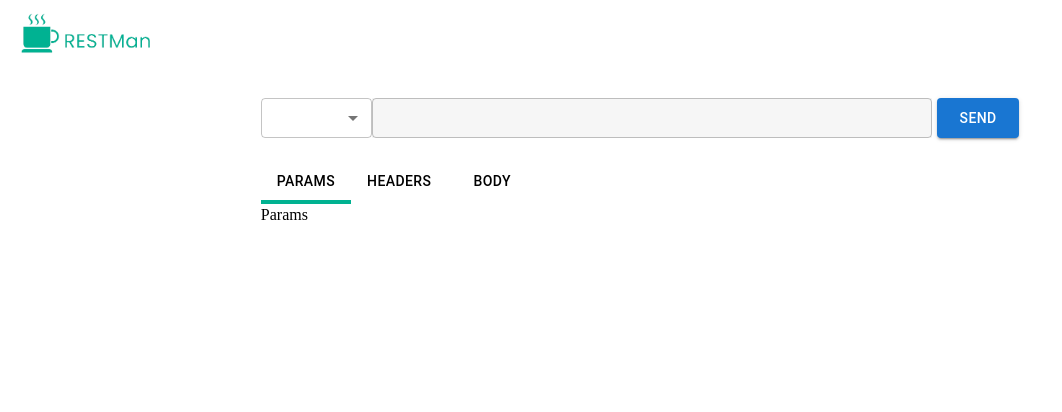
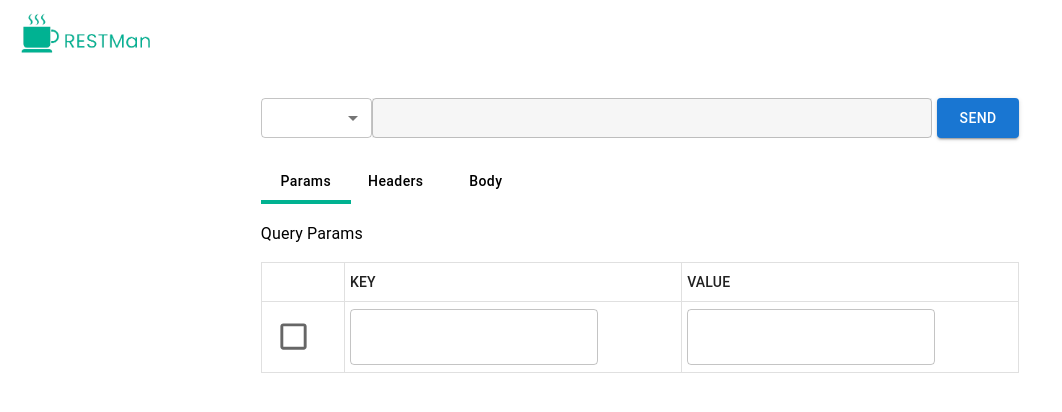
Before and after one commit to AvikNayak22/RESTMAN, a React (Vite) app: page / in a window 1280 px wide. Shown: the top 412 px of the page, without its empty margins (0-1062 px from the left). Built offline with nearby package versions, Linux system fonts and the light colour scheme.

Commit message:
started working on create table component

```diff
--- /dev/null
+++ b/src/components/AddRow.jsx
@@ -0,0 +1,33 @@
+import { TableCell, TableRow, Checkbox, TextField } from "@mui/material";
+import { makeStyles } from "@mui/styles";
+
+const useStyles = makeStyles({
+  tablecell: {
+    border: "1px solid rgba(224, 224, 224, 1)",
+    borderCollapse: "collapse",
+    padding: ["7px 5px", "!important"],
+  },
+  checkbox: {
+    padding: ["2xp 5px", "!important"],
+  },
+});
+
+const AddRow = () => {
+  const classes = useStyles();
+
+  return (
+    <TableRow>
+      <TableCell className={classes.tablecell}>
+        <Checkbox size="large" className={classes.checkbox} />
+      </TableCell>
+      <TableCell className={classes.tablecell}>
+        <TextField />
+      </TableCell>
+      <TableCell className={classes.tablecell}>
+        <TextField />
+      </TableCell>
+    </TableRow>
+  );
+};
+
+export default AddRow;
--- /dev/null
+++ b/src/components/CreateTable.jsx
@@ -0,0 +1,48 @@
+import {
+  Box,
+  Table,
+  TableBody,
+  TableCell,
+  TableHead,
+  TableRow,
+  Typography,
+} from "@mui/material";
+import { makeStyles } from "@mui/styles";
+import AddRow from "./AddRow";
+
+const useStyles = makeStyles({
+  tablecell: {
+    border: "1px solid rgba(224, 224, 224, 1)",
+    borderCollapse: "collapse",
+    padding: ["7px 5px", "!important"],
+  },
+});
+
+const CreateTable = ({ text }) => {
+  const classes = useStyles();
+
+  return (
+    <Box>
+      <Typography mt={2} mb={2}>
+        {text}
+      </Typography>
+      <Table
+        sx={{ minWidth: "100%", border: "1px solid rgba(224, 224, 224, 1)" }}
+        aria-label="simple table"
+      >
+        <TableHead>
+          <TableRow>
+            <TableCell className={classes.tablecell}></TableCell>
+            <TableCell className={classes.tablecell}>KEY</TableCell>
+            <TableCell className={classes.tablecell}>VALUE</TableCell>
+          </TableRow>
+        </TableHead>
+        <TableBody>
+          <AddRow />
+        </TableBody>
+      </Table>
+    </Box>
+  );
+};
+
+export default CreateTable;
--- a/src/components/SelectTab.jsx
+++ b/src/components/SelectTab.jsx
@@ -2,10 +2,14 @@ import { Box, Tab, Tabs } from "@mui/material";
 import { useState } from "react";
 
 import { makeStyles } from "@mui/styles";
+import CreateTable from "./CreateTable";
 
 const useStyles = makeStyles({
   component: {
     marginTop: 20,
+  },
+  tab: {
+    textTransform: ["none", "!important"],
   },
 });
 
@@ -27,9 +31,9 @@ const SelectTab = () => {
         }}
         textColor="none"
       >
-        <Tab label="Params" />
-        <Tab label="Headers" />
-        <Tab label="Body" />
+        <Tab label="Params" className={classes.tab} />
+        <Tab label="Headers" className={classes.tab} />
+        <Tab label="Body" className={classes.tab} />
       </Tabs>
       <Box
         role="tabpanel"
@@ -37,7 +41,7 @@ const SelectTab = () => {
         id={`simple-tabpanel-${0}`}
         aria-labelledby={`simple-tab-${0}`}
       >
-        Params
+        <CreateTable text={`Query Params`} />
       </Box>
       <Box
         role="tabpanel"
@@ -45,7 +49,7 @@ const SelectTab = () => {
         id={`simple-tabpanel-${1}`}
         aria-labelledby={`simple-tab-${1}`}
       >
-        Headers
+        <CreateTable text={`Headers`} />
       </Box>
       <Box
         role="tabpanel"
```
